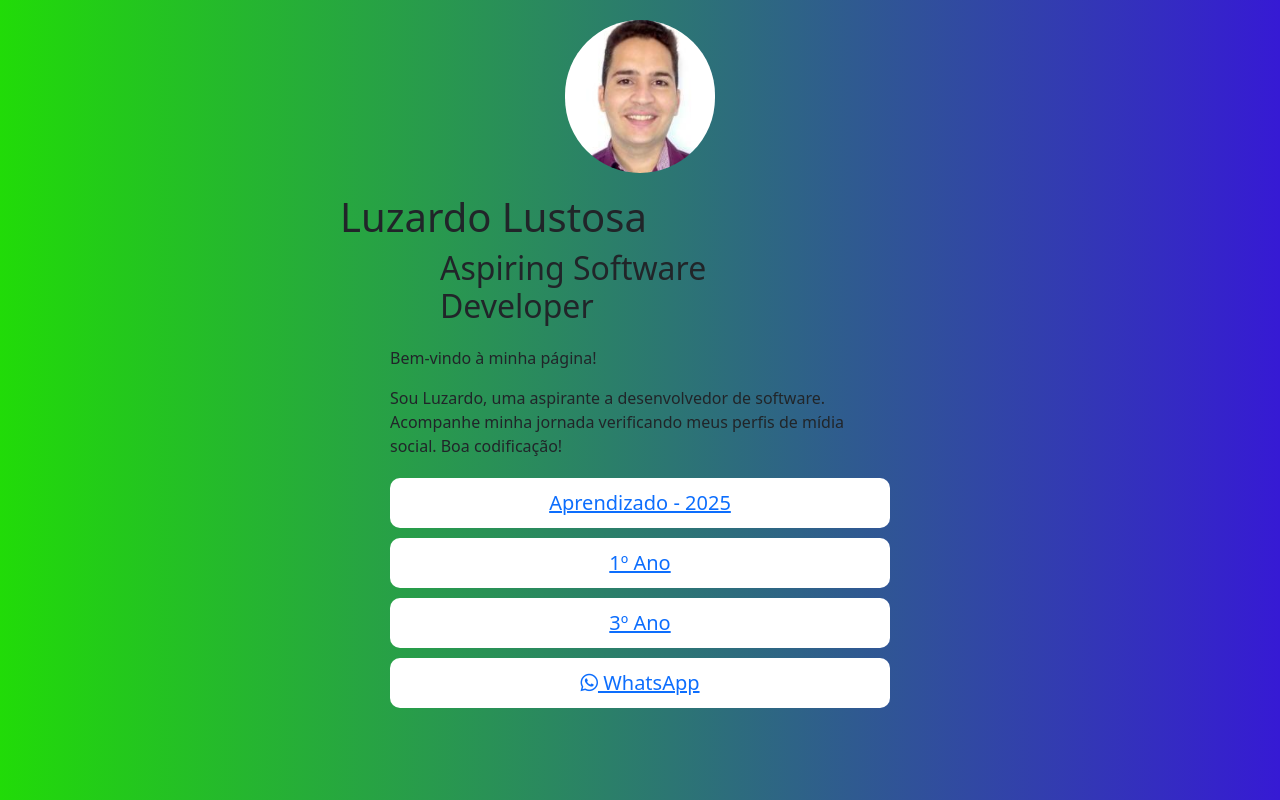
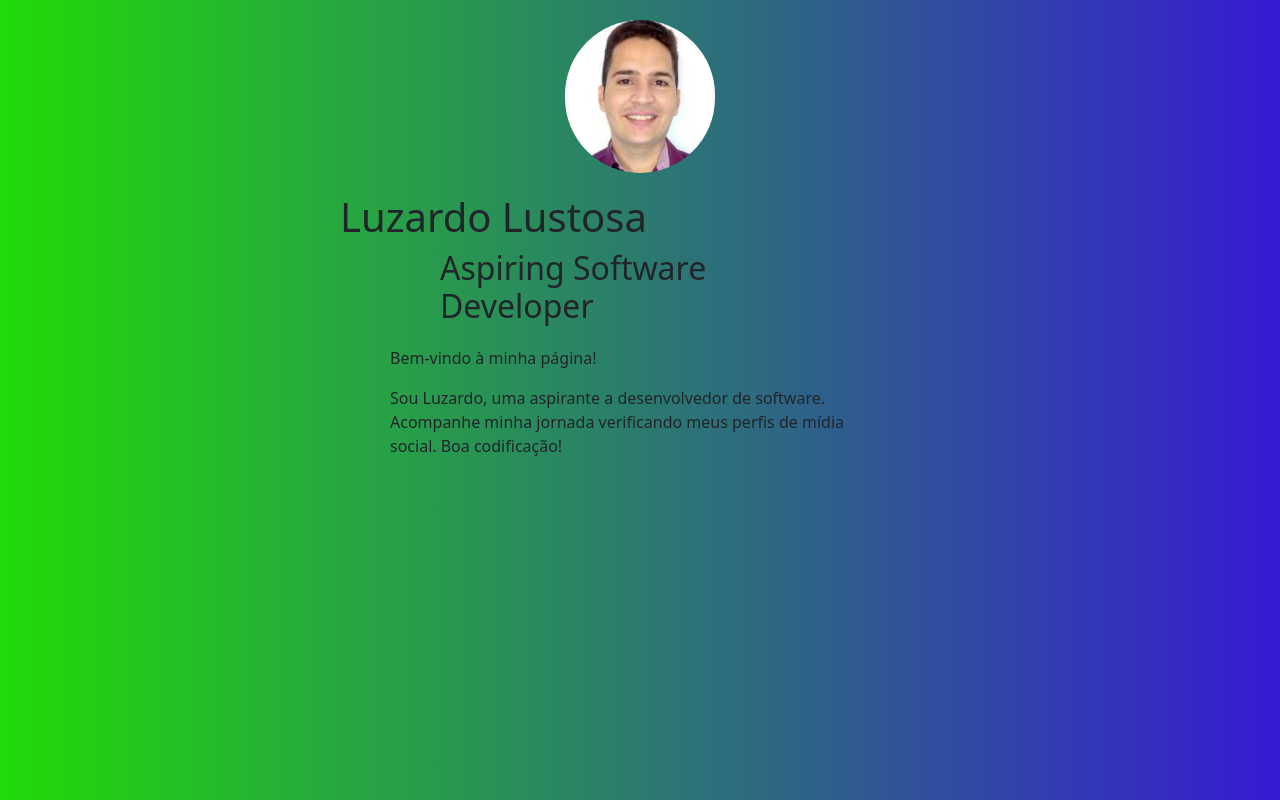
Before and after one commit to luzardoSENAI/Perfil, a plain HTML site: page index.html in a window 1280 px wide. Drawn offline with nearby package versions, Linux system fonts and the light colour scheme.

Commit message:
Update index.html

```diff
--- a/index.html
+++ b/index.html
@@ -19,10 +19,10 @@
           Bem-vindo à minha página! </p>Sou Luzardo, uma aspirante a desenvolvedor de software. Acompanhe minha jornada verificando meus perfis de mídia social. Boa codificação!
       </p>
   </div>
-    <a href="https://drive.google.com/drive/folders/1b23ZCNq6Kw5ZoPlueasmg5CPDpvMxdUk?usp=drive_link"><i class="bi bi-cloud-upload-fill"></i> Aprendizado - 2025</a>
+<!--     <a href="https://drive.google.com/drive/folders/1b23ZCNq6Kw5ZoPlueasmg5CPDpvMxdUk?usp=drive_link"><i class="bi bi-cloud-upload-fill"></i> Aprendizado - 2025</a>
    <a href="https://drive.google.com/drive/folders/1vfV-ZAHL7QBalLtxaYTozSMnkOAcpOzy?usp=drive_link"><i class="bi bi-1-circle-fill"></i> 1º Ano</a>
     <a href="https://drive.google.com/drive/u/0/folders/1JJ6xVb7Yn9LnkMTnwFNBNcSbLAUg-9LE"><i class="bi bi-3-circle-fill"></i> 3º Ano</a>
     <a href="https://api.whatsapp.com/send?phone=5586999883494&text=Boa%20tarde%21%20Melhoras%21%20"><i class="fab fa-whatsapp"></i> WhatsApp</a>
-    <script src="https://cdn.jsdelivr.net/npm/bootstrap@5.3.5/dist/js/bootstrap.bundle.min.js" integrity="sha384-k6d4wzSIapyDyv1kpU366/PK5hCdSbCRGRCMv+eplOQJWyd1fbcAu9OCUj5zNLiq" crossorigin="anonymous"></script>
+    <script src="https://cdn.jsdelivr.net/npm/bootstrap@5.3.5/dist/js/bootstrap.bundle.min.js" integrity="sha384-k6d4wzSIapyDyv1kpU366/PK5hCdSbCRGRCMv+eplOQJWyd1fbcAu9OCUj5zNLiq" crossorigin="anonymous"></script> -->
   </body>
 </html>
```
